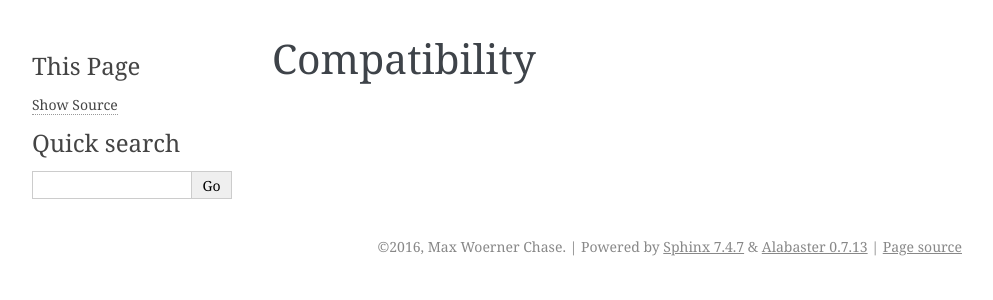
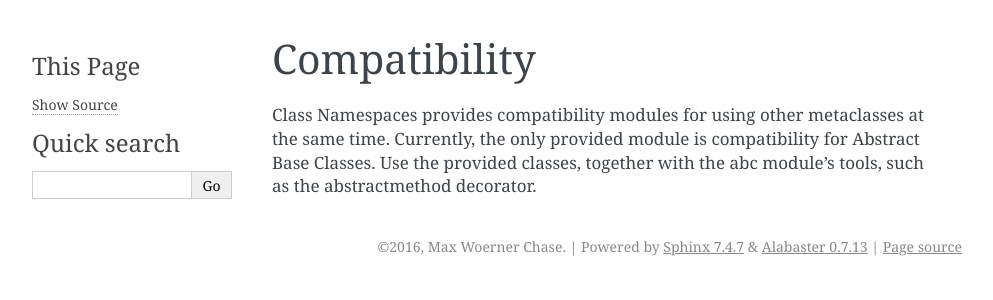
Before and after one commit to mwchase/class-namespaces, a Sphinx documentation site: the page built from docs/compat.rst, in a window 1280 px wide. Shown: the top 300 px of the page, without its empty margins (148-1141 px from the left). Built offline with Sphinx 7.4.7, drawn with Linux system fonts in a browser that asks for light colours.

Commit message:
Actually document compatibility.

```diff
--- a/docs/compat.rst
+++ b/docs/compat.rst
@@ -1,2 +1,4 @@
 Compatibility
 =============
+
+Class Namespaces provides compatibility modules for using other metaclasses at the same time. Currently, the only provided module is compatibility for Abstract Base Classes. Use the provided classes, together with the abc module's tools, such as the abstractmethod decorator.
```
